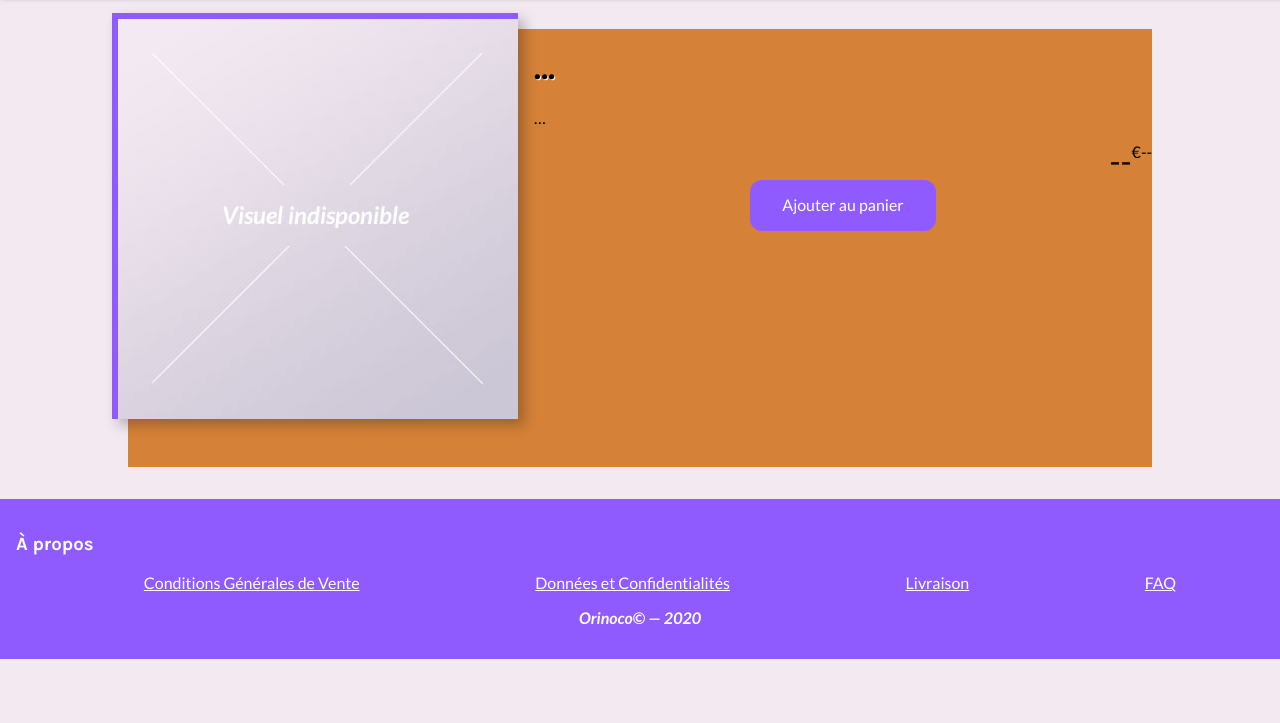
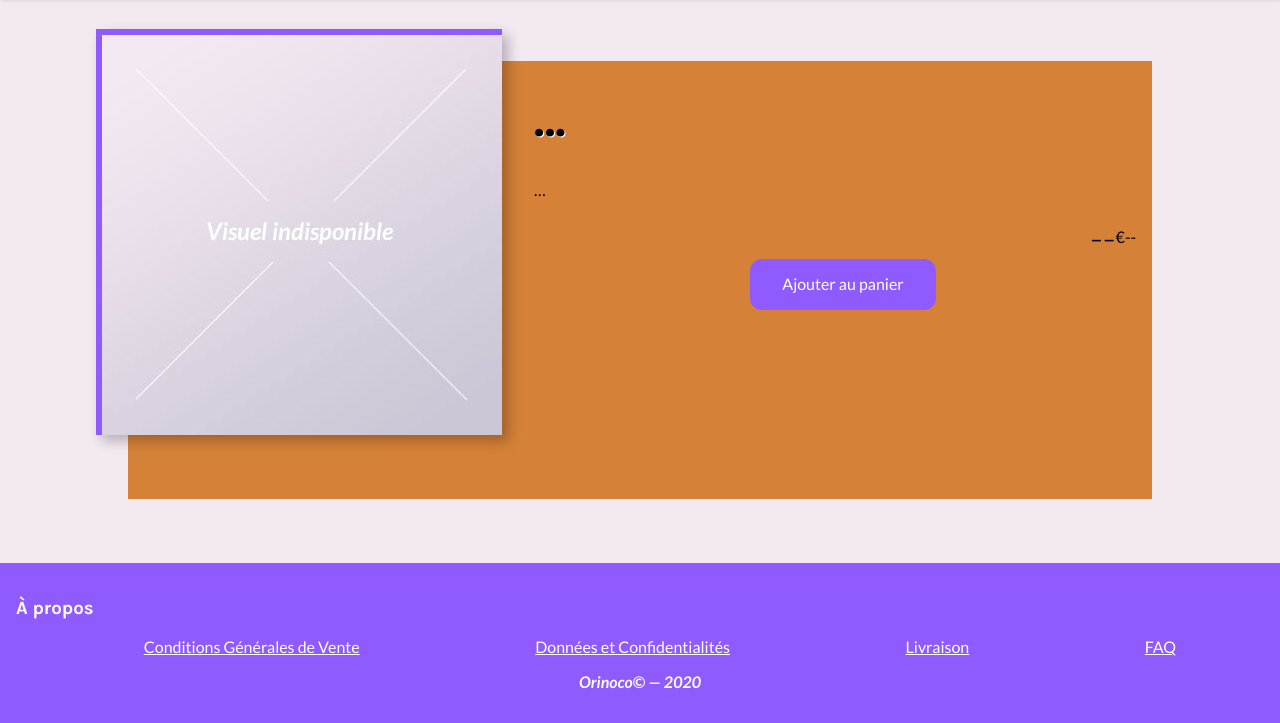
Before and after one commit to TheoKnoep/TheoKnoepflin_5_28102020, a website: page produit.html in a window 1280 px wide. Shown: the part 79-802 px from the top of the page. Drawn offline with Linux system fonts and the light colour scheme; no server answers.

Commit message:
Ajustements apparence et CSS

```diff
--- a/sass/componants/_button.scss
+++ b/sass/componants/_button.scss
@@ -5,4 +5,10 @@
 	border-radius: 12px;
 	border: none;
 	cursor: pointer;
+	@include transition-effect;
+	border-bottom: 0 solid $darker-main-color;
+	&:hover {
+		transform: translateY(-6px);
+		border-bottom: 6px solid $darker-main-color;
+	}
 }
--- a/sass/pages/_product.scss
+++ b/sass/pages/_product.scss
@@ -1,7 +1,7 @@
 .product-container {
 	background-color: $secondary-color;
 	width: 80%;
-	margin: 2em auto;
+	margin: 4em auto;
 	padding-bottom: 2em;
 	display: flex;
 	flex-wrap:wrap;
@@ -13,8 +13,8 @@
 		justify-content: center;
 		align-items: center;
 		position: relative;
-		top: -1em;
-		left: -1em;
+		top: -2em;
+		left: -2em;
 		@include image-shadow;
 		@include image-border;
 		img {
@@ -25,11 +25,17 @@
 	&__texts {
 		width: calc(100% - 406px);
 	}
+	&__name {
+		font-size: 3em;
+	}
 	&__price-container {
 		display: flex;
 		justify-content: flex-end;
+		align-items: center;
+		margin-right: 1em;
 		.price-integer {
-			font-size: 200%;
+			font-size: 240%;
+			font-weight: 300;
 		}
 	}
 	&__add-cart {
--- a/sass/utils/_variable.scss
+++ b/sass/utils/_variable.scss
@@ -1,5 +1,6 @@
 /* PALETTE DE COULEURS */
 $main-color: #8F5BFE;
+$darker-main-color: darken($main-color, 10%);
 $secondary-color: #d58138;
 $bg-color: #f3e9F1;
 
--- a/scripts/page-product.js
+++ b/scripts/page-product.js
@@ -26,9 +26,6 @@ fetch("http://localhost:3000/api/teddies")
 			let wholePrice = response[indexWanted].price;
 			productPriceInteger.textContent = Math.floor(wholePrice / 100);
 			let decimalValue = wholePrice % 100;
-			console.log(decimalValue);
-			console.log(typeof(decimalValue));
-			console.log(decimalValue.toString().length);
 			if (decimalValue.toString().length == 1) {
 				productPriceDecimal.textContent = '0' + decimalValue;
 			} else if (decimalValue.toString().length == 2) {
```
Also changed, not shown: style.css, 1 other file.
